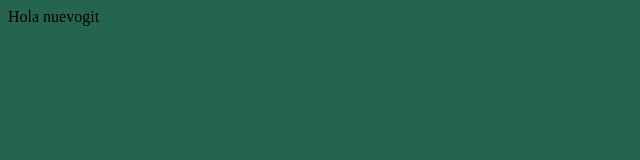
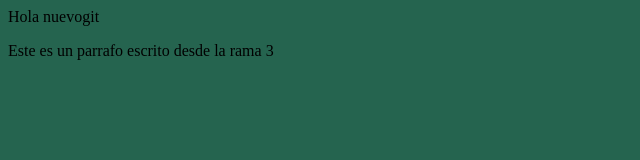
Before and after one commit to Elainadel/Practicas_DEF, a plain HTML site: page index.html in a window 1280 px wide. Shown: the whole page, without its empty margins (0-640 px from the left). Drawn offline with Linux system fonts and the light colour scheme.

Commit message:
Cambios en la rama3

```diff
--- a/index.html
+++ b/index.html
@@ -9,5 +9,6 @@
 </head>
 <body>
     <header>Hola nuevogit </header>
+    <p>Este es un parrafo escrito desde la rama 3</p>
 </body>
 </html>
```
